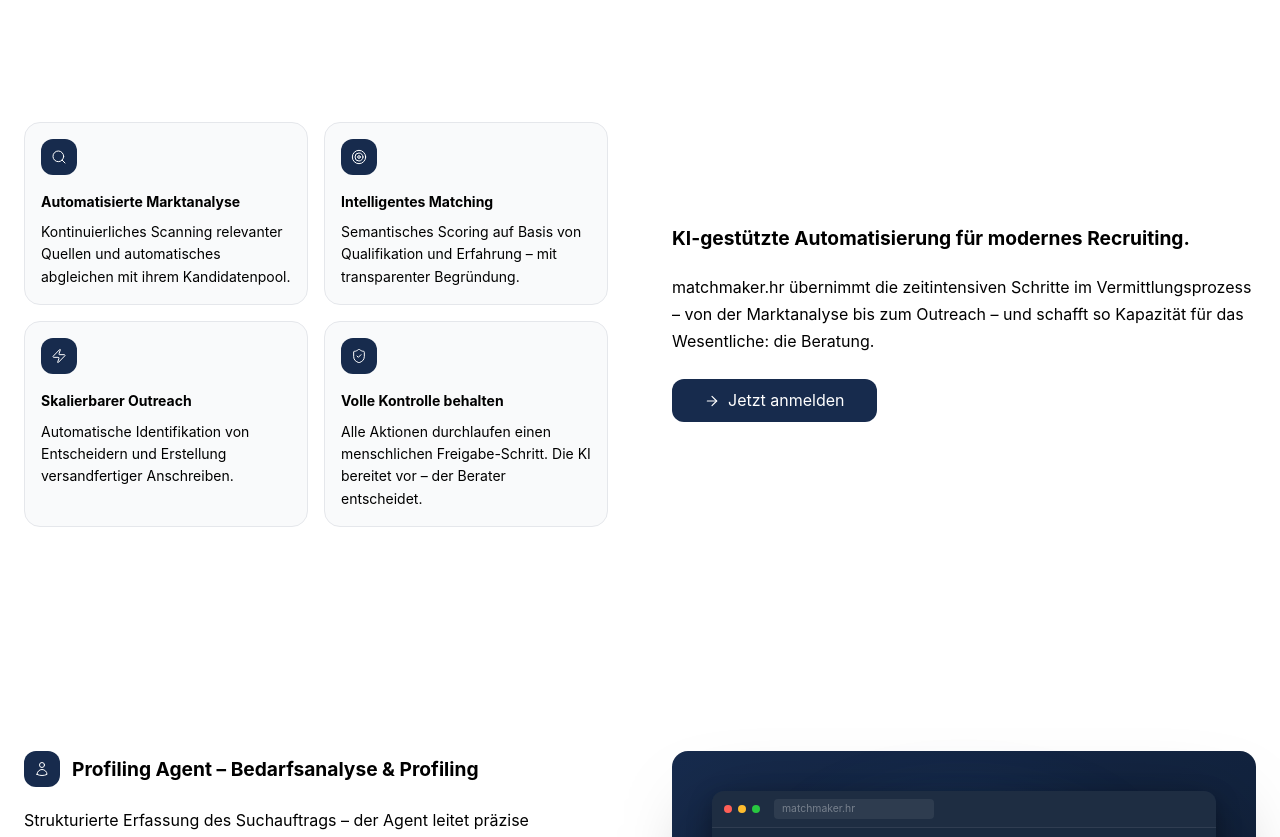
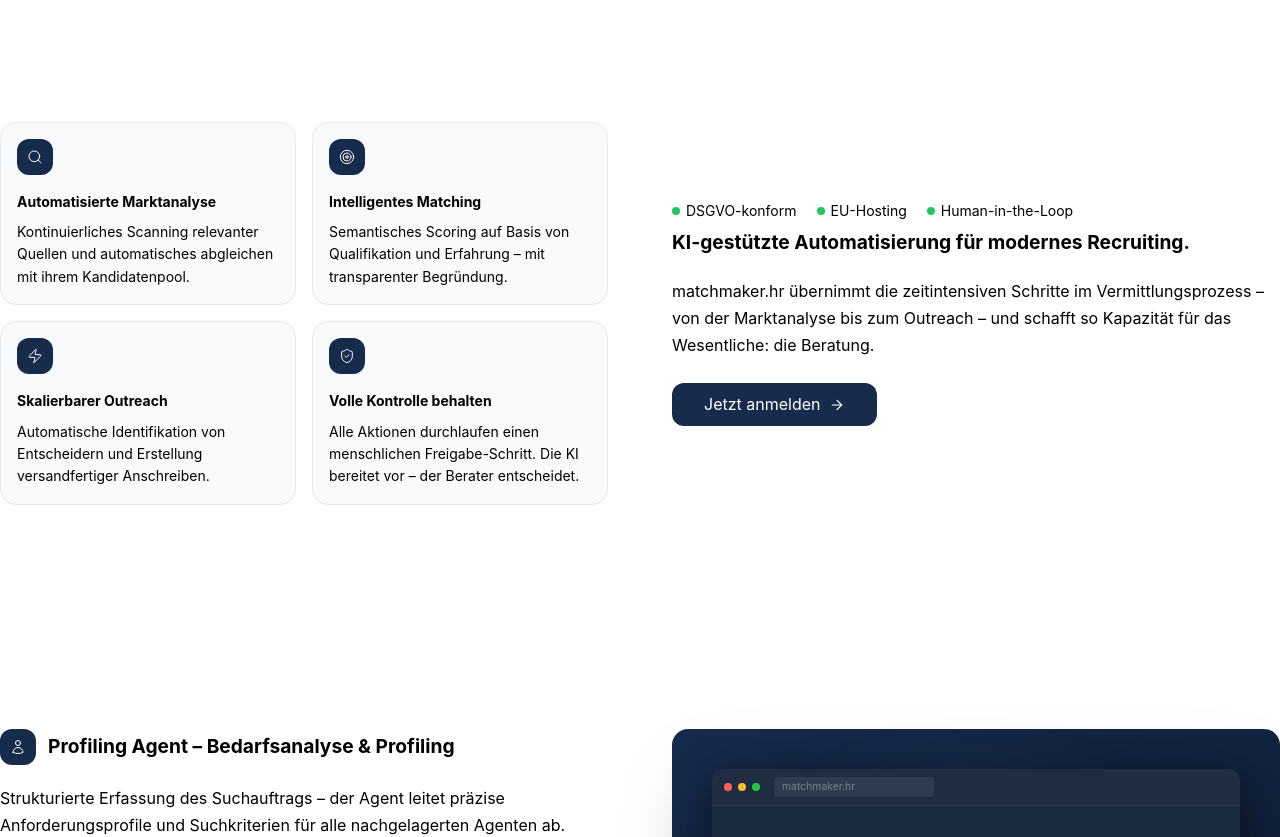
Before and after one commit to c-odenk/matchmaker-ui, a Vue app: page /#/ in a window 1280 px wide. Shown: the part 1200-2037 px from the top of the page. Built offline with nearby package versions, Linux system fonts and the light colour scheme.

Commit message:
Header upgrade

```diff
--- a/src/components/common/ButtonPrimary.vue
+++ b/src/components/common/ButtonPrimary.vue
@@ -9,10 +9,11 @@
       'md:min-w-[160px] lg:min-w-[160px] xl:min-w-[175px]'
     ]"
   >
-    <component v-if="icon" :is="icon" class="w-4 h-4" :stroke-width="1.75" />
+    <component v-if="icon && iconPosition === 'leading'" :is="icon" class="w-4 h-4" :stroke-width="1.75" />
     <span class="text-nowrap">
       <slot />
     </span>
+    <component v-if="icon && iconPosition === 'trailing'" :is="icon" class="w-4 h-4" :stroke-width="1.75" />
   </a>
 </template>
 
@@ -27,6 +28,11 @@
     icon: {
       type: [Object, String],
       default: null
+    },
+    iconPosition: {
+      type: String,
+      default: 'leading',
+      validator: (v) => ['leading', 'trailing'].includes(v)
     }
   }
 }
--- a/src/components/header/Header.vue
+++ b/src/components/header/Header.vue
@@ -32,7 +32,7 @@
 
           <!-- Right: CTA (Desktop) -->
           <div class="hidden lg:flex items-center">
-            <ButtonPrimary href="/register">
+            <ButtonPrimary href="/#/waitlist" :icon="ArrowRight" iconPosition="trailing">
               Anmelden
             </ButtonPrimary>
           </div>
@@ -68,7 +68,7 @@
             </li>
           </ul>
           <div class="mt-6">
-            <ButtonPrimary href="/register" class="w-full">
+            <ButtonPrimary href="/#/waitlist" :icon="ArrowRight" iconPosition="trailing">
               Anmelden
             </ButtonPrimary>
           </div>
@@ -79,6 +79,7 @@
 </template>
 
 <script>
+import { ArrowRight } from 'lucide-vue-next'
 import ButtonPrimary from '@/components/common/ButtonPrimary.vue'
 
 export default {
@@ -87,6 +88,7 @@
 
   data() {
     return {
+      ArrowRight,
       isMenuOpen: false,
       navItems: [
         { name: 'Home',    href: '/' },
--- a/src/components/landing/V2/Landing-Benefits-V2.vue
+++ b/src/components/landing/V2/Landing-Benefits-V2.vue
@@ -4,6 +4,14 @@
     <!-- Mobile: stacked layout -->
     <div class="sm:hidden">
       <div class="mx-auto max-w-container-lg 2xl:max-w-container px-container-h flex flex-col gap-6">
+        <!-- Trust Bullets -->
+        <div class="flex flex-wrap items-center gap-x-5 gap-y-2 mb-[-16px]">
+          <span v-for="item in ['DSGVO-konform', 'EU-Hosting', 'Human-in-the-Loop']" :key="item"
+            class="flex items-center gap-1.5 text-p-small-sm text-black">
+            <span class="w-2 h-2 rounded-full flex-shrink-0" style="background: #22c55e;"></span>
+            {{ item }}
+          </span>
+        </div>
         <!-- 1. Überschrift -->
         <h2 class="text-h3-sm text-black">
           KI-gestützte Automatisierung für modernes Recruiting.
@@ -57,7 +65,7 @@
         </div>
         <!-- 4. Button -->
         <div class="self-start">
-          <ButtonPrimary href="#" :icon="ArrowRight">
+          <ButtonPrimary href="#" :icon="ArrowRight" iconPosition="trailing">
             Jetzt anmelden
           </ButtonPrimary>
         </div>
@@ -68,6 +76,14 @@
 
       <!-- Tablet: stacked layout with 2x2 grid -->
       <div class="hidden sm:flex lg:hidden flex-col gap-6">
+        <!-- Trust Bullets -->
+        <div class="flex flex-wrap items-center gap-x-5 gap-y-2 mb-[-16px]">
+          <span v-for="item in ['DSGVO-konform', 'EU-Hosting', 'Human-in-the-Loop']" :key="item"
+            class="flex items-center gap-1.5 text-p-small-sm text-black">
+            <span class="w-2 h-2 rounded-full flex-shrink-0" style="background: #22c55e;"></span>
+            {{ item }}
+          </span>
+        </div>
         <h2 class="text-h3-sm md:text-h3-md text-black">
           KI-gestützte Automatisierung für modernes Recruiting.
         </h2>
@@ -94,7 +110,7 @@
           </div>
         </div>
         <div class="self-start">
-          <ButtonPrimary href="#" :icon="ArrowRight">
+          <ButtonPrimary href="#" :icon="ArrowRight" iconPosition="trailing">
             Jetzt anmelden
           </ButtonPrimary>
         </div>
@@ -122,6 +138,14 @@
           </div>
         </div>
         <div class="lg:w-1/2 flex flex-col gap-6">
+        <!-- Trust Bullets -->
+        <div class="flex flex-wrap items-center gap-x-5 gap-y-2 mb-[-16px]">
+          <span v-for="item in ['DSGVO-konform', 'EU-Hosting', 'Human-in-the-Loop']" :key="item"
+            class="flex items-center gap-1.5 text-p-small-lg 2xl:text-p-small-2xl text-black">
+            <span class="w-2 h-2 rounded-full flex-shrink-0" style="background: #22c55e;"></span>
+            {{ item }}
+          </span>
+        </div>
           <h2 class="text-h3-lg 2xl:text-h3-2xl text-black">
             KI-gestützte Automatisierung für modernes Recruiting.
           </h2>
@@ -129,7 +153,7 @@
             matchmaker.hr übernimmt die zeitintensiven Schritte im Vermittlungsprozess – von der Marktanalyse bis zum Outreach – und schafft so Kapazität für das Wesentliche: die Beratung.
           </p>
           <div class="self-start">
-            <ButtonPrimary href="#" :icon="ArrowRight">
+            <ButtonPrimary href="#" :icon="ArrowRight" iconPosition="trailing">
               Jetzt anmelden
             </ButtonPrimary>
           </div>
--- a/src/components/login/Waitlist-Form.vue
+++ b/src/components/login/Waitlist-Form.vue
@@ -77,7 +77,7 @@
           <div class="mb-6 text-center">
             <h1 class="text-h3-sm md:text-h3-md text-black mb-2">Jetzt vormerken lassen</h1>
             <p class="text-p-small-sm md:text-p-small-md text-gray-500">
-              Sichern Sie sich frühzeitigen Zugang zu matchmaker.hr und seien Sie unter den Ersten.
+              Sichern Sie sich frühzeitigen ihren Zugang.
             </p>
           </div>
 
--- a/tailwind.config.js
+++ b/tailwind.config.js
@@ -17,7 +17,7 @@
         sans: ['Inter', '-apple-system', 'BlinkMacSystemFont', 'Segoe UI', 'sans-serif'],
       },
       spacing: {
-        'container-h': '1.5rem', // 24px horizontal padding
+        // 'container-h': '1.5rem', // 24px horizontal padding
       },
       maxWidth: {
         'container-sm': '100%',   // sm  = Smartphone  (< 768 px)   → keine Prefix nötig (Basis-Klasse)
```
